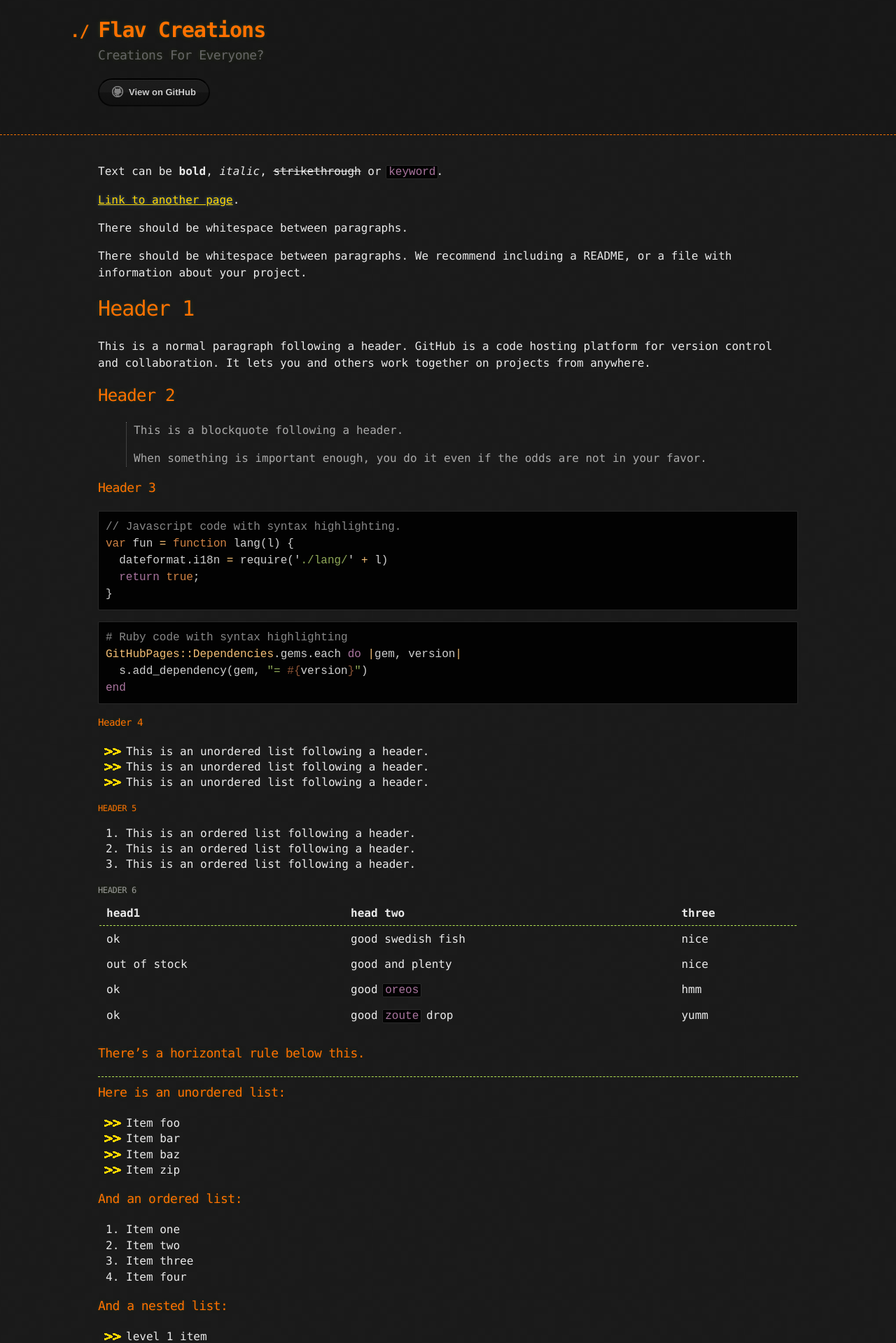
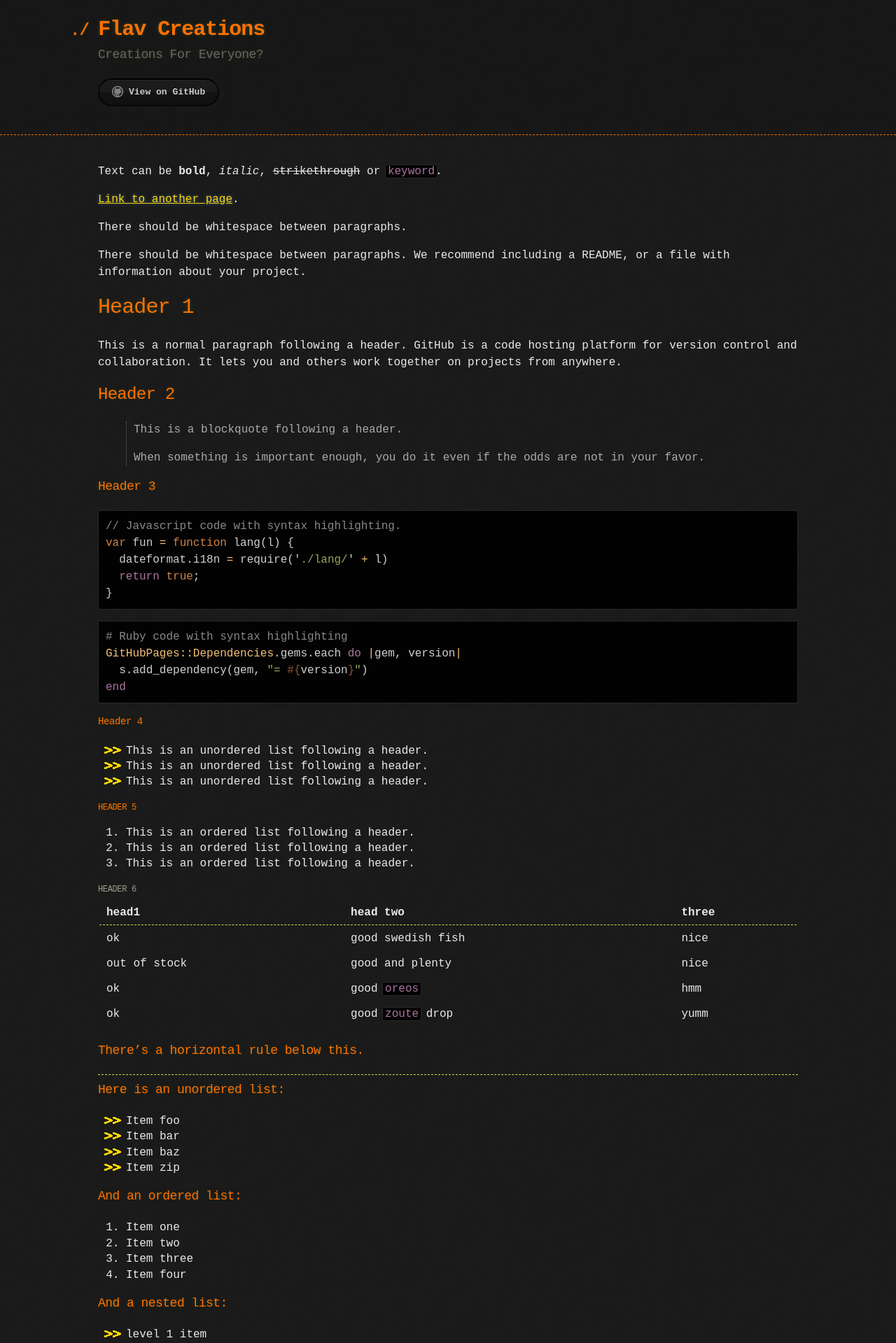
Before and after one commit to FlavCreations/flavcreations.github.io, a Jekyll site: the page built from index.md, in a window 1280 px wide. Shown: the top 1919 px of the page at 70% size. Built offline with Jekyll 4.4.1, drawn with Linux system fonts in a browser that asks for light colours.

Commit message:
Update Fonts
Trying the font as Fira Code

```diff
--- a/_sass/jekyll-theme-hacker.scss
+++ b/_sass/jekyll-theme-hacker.scss
@@ -14,7 +14,7 @@
   color: $body-foreground;
   font-size: 16px;
   line-height: 1.5;
-  font-family: Monaco, "Bitstream Vera Sans Mono", "Lucida Console", Terminal, monospace;
+  font-family: 'Fira Code', Terminal, monospace;
 }
 
 /* General & 'Reset' Stuff */
@@ -57,7 +57,7 @@
   line-height: 1.5;
   margin: 0 0 0 -40px;
   font-weight: bold;
-  font-family: Monaco, "Bitstream Vera Sans Mono", "Lucida Console", Terminal, monospace;
+  font-family: 'Fira Code', Terminal, monospace;
   color: $head-color;//$header;
   text-shadow: 0 1px 1px rgba(0, 0, 0, 0.1),
                0 0 5px rgba(181, 232, 83, 0.1),
@@ -96,7 +96,7 @@
 
 h1, h2, h3, h4, h5, h6 {
   font-weight: normal;
-  font-family: Monaco, "Bitstream Vera Sans Mono", "Lucida Console", Terminal, monospace;
+  font-family: 'Fira Code', Terminal, monospace;
   color: $head-color;
   letter-spacing: -0.03em;
   text-shadow: 0 1px 1px rgba(0, 0, 0, 0.1),
@@ -203,7 +203,7 @@
   border-bottom: 2px solid rgba(0, 0, 0, 0.7);
   border-top: 2px solid rgba(0, 0, 0, 1);
   color: rgba(255, 255, 255, 0.8);
-  font-family: Helvetica, Arial, sans-serif;
+  font-family: 'Fira Code', Terminal, monospace;
   font-weight: bold;
   font-size: 13px;
   text-decoration: none;
```
